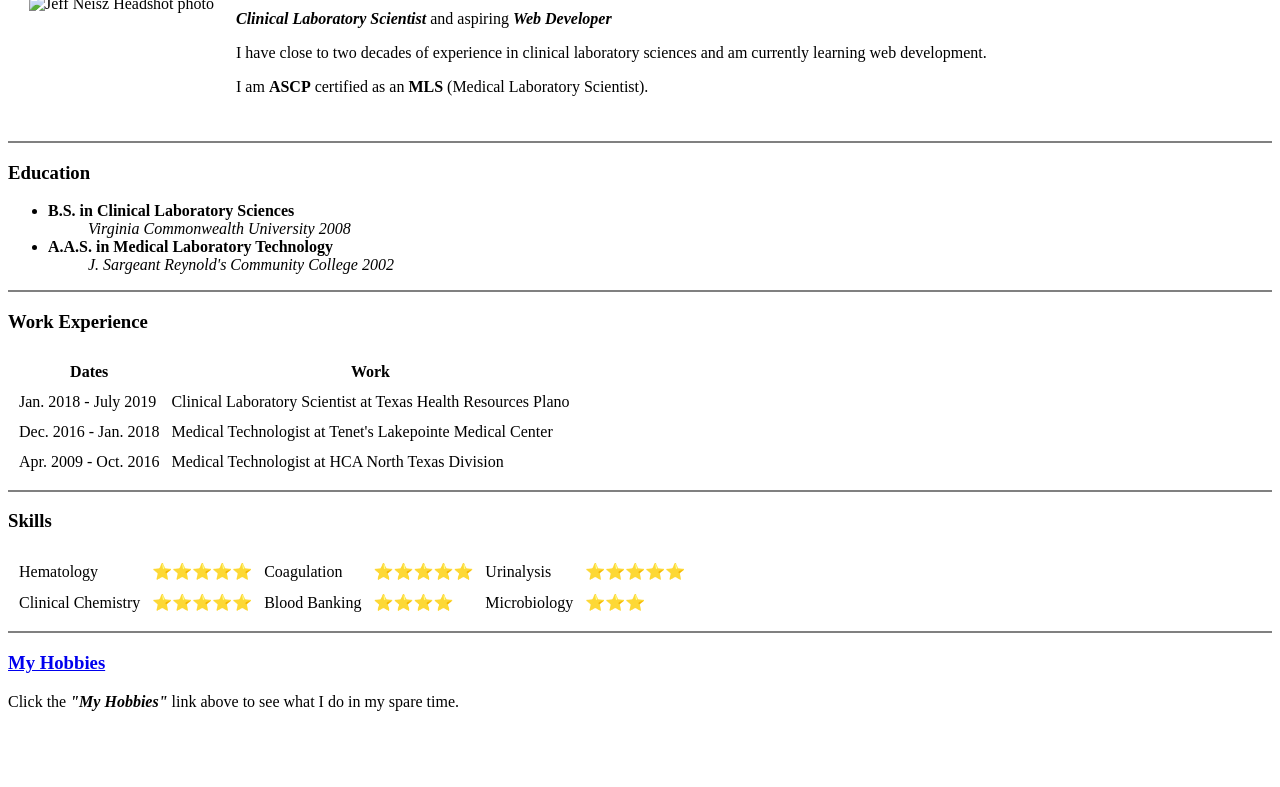
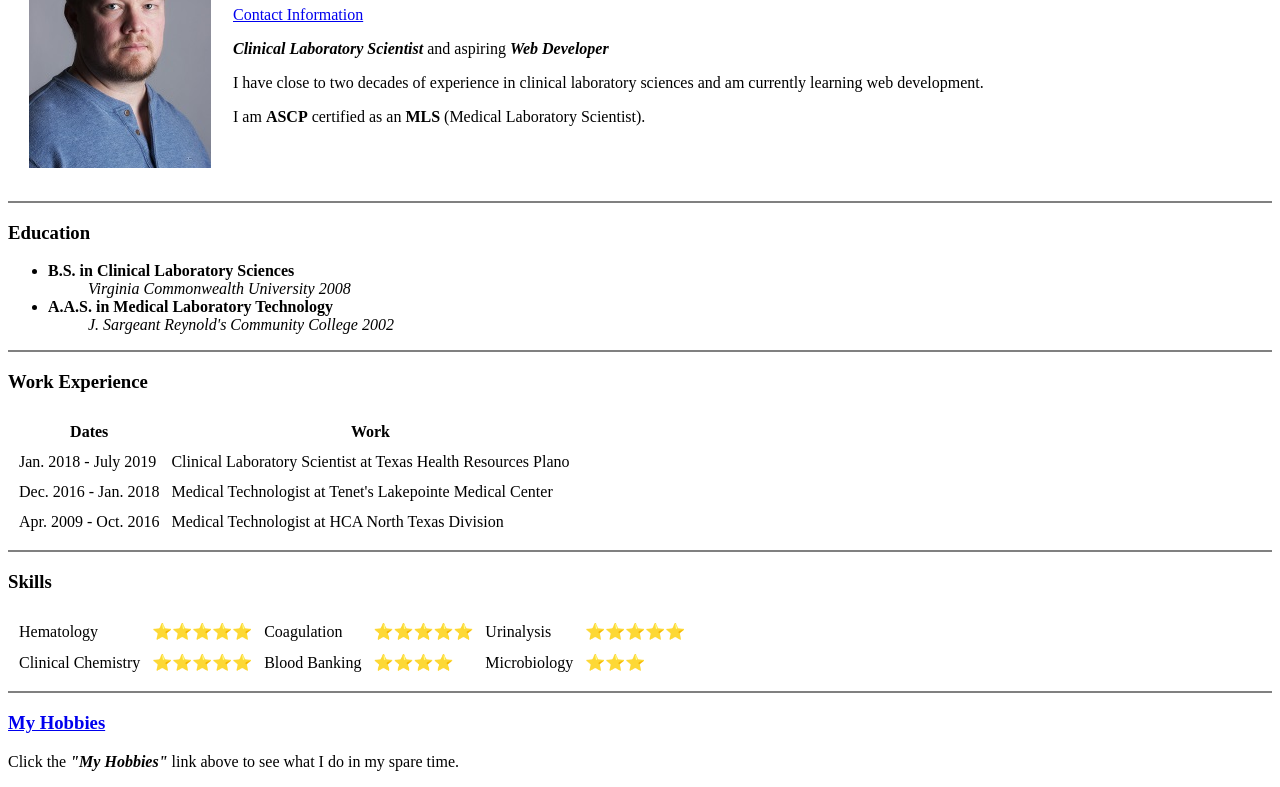
Before and after one commit to steelerkid/cv, a plain HTML site: page index.html in a window 1280 px wide. Shown: the part 133-920 px from the top of the page. Before the commit the page ends 860 px from the top, so only its background shows below. Drawn offline with Linux system fonts and the light colour scheme.

Commit message:
Update index.html

```diff
--- a/index.html
+++ b/index.html
@@ -7,7 +7,7 @@
   <body>
     <table cellspacing="20">
       <tr>
-        <td><img src="_MG_4359 (1).jpg" alt="Jeff Neisz Headshot photo"></td>
+        <td><img src="IMG_4359 (1).jpg" alt="Jeff Neisz Headshot photo"></td>
         <td><h1>Jeffrey Neisz, MLS(ASCP)</h1>
         <a href="Contact-Me.html">Contact Information</a>
         <p><em><strong>Clinical Laboratory Scientist</em></strong> and aspiring
```
